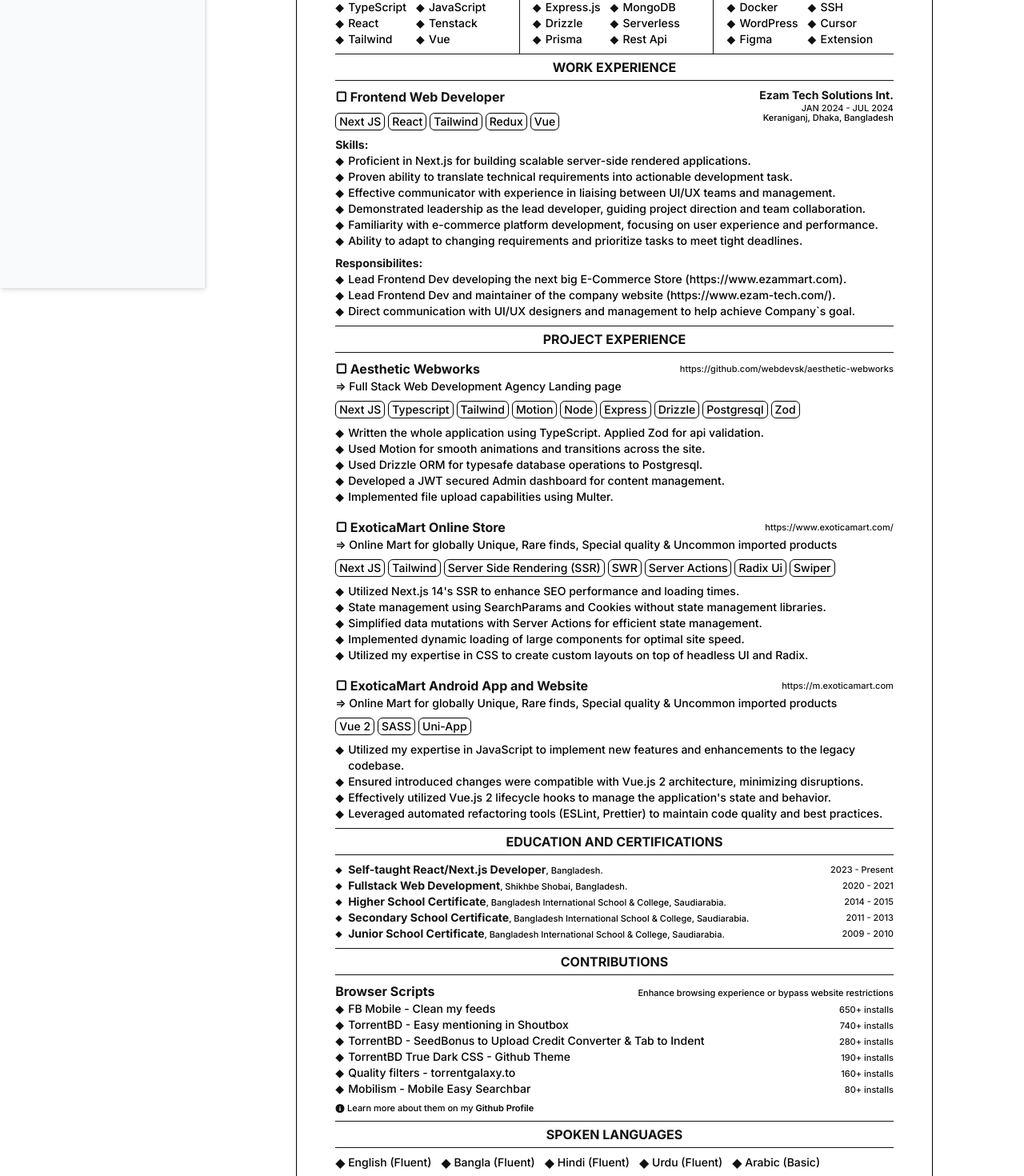
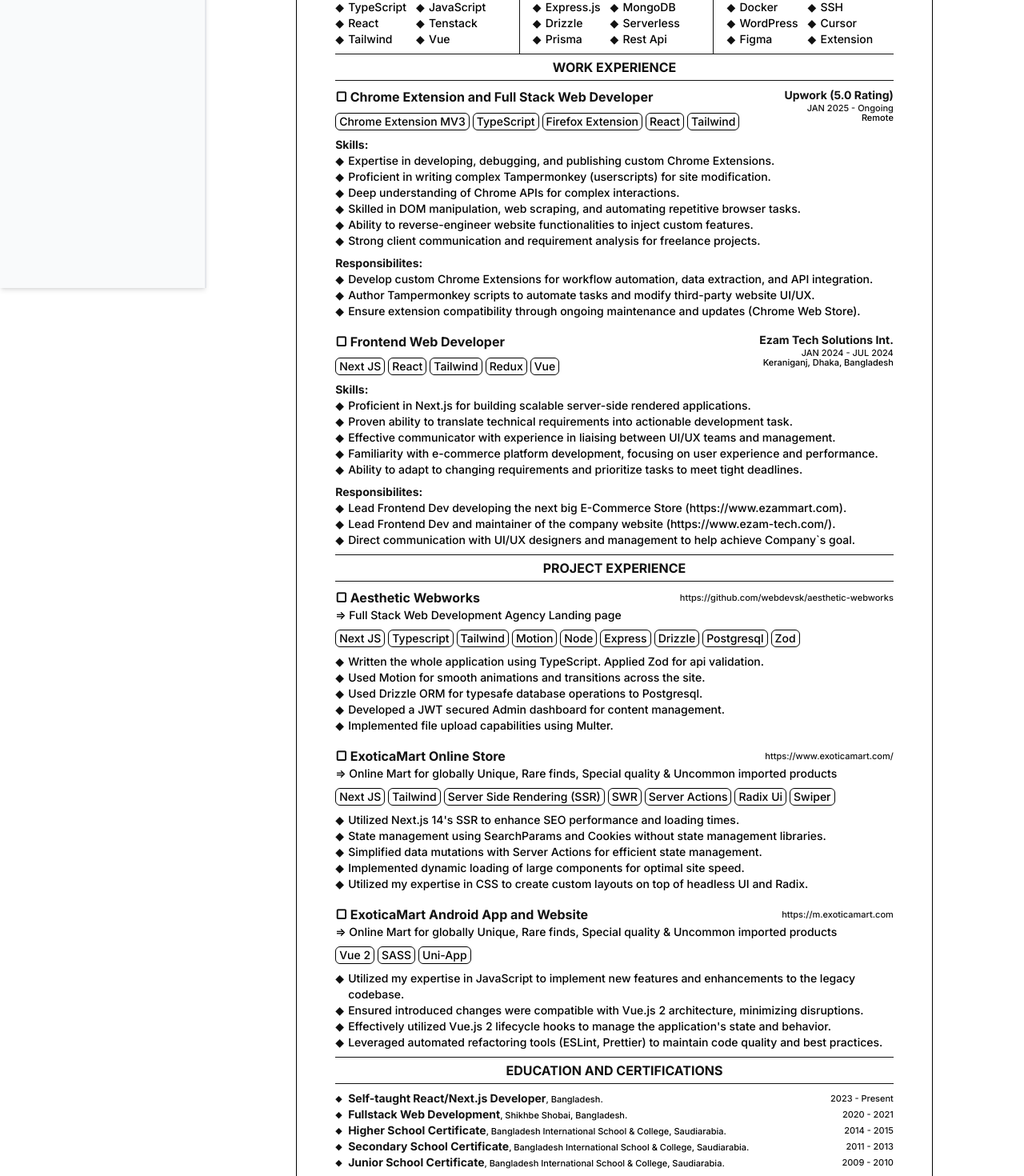
Before and after one commit to webdevsk/next-resume, a Next.js app: page /template1 in a window 1280 px wide. Shown: the part 440-1910 px from the top of the page at 80% size. Built offline with nearby package versions, Linux system fonts and the light colour scheme.

Commit message:
Experience updated

```diff
--- a/src/app/(viewer-side)/template1/page.css
+++ b/src/app/(viewer-side)/template1/page.css
@@ -82,7 +82,7 @@
 
   /* Avoid breaking into two pages */
   #experiences {
-    @apply break-inside-avoid;
+    /* @apply break-inside-avoid; */
   }
 
   #heading {
--- a/src/data/resume.js
+++ b/src/data/resume.js
@@ -257,6 +257,30 @@ const resume = {
     experiences: [
       {
         enabled: true,
+        position: "Chrome Extension and Full Stack Web Developer",
+        company: "Upwork (5.0 Rating)",
+        location: "Remote",
+        dateFrom: "JAN 2025",
+        dateTo: "Ongoing",
+        techStack: [
+          "Chrome Extension MV3", "TypeScript", "Firefox Extension", "React", "Tailwind"
+        ],
+        skills: [
+          "Expertise in developing, debugging, and publishing custom Chrome Extensions.",
+          "Proficient in writing complex Tampermonkey (userscripts) for site modification.",
+          "Deep understanding of Chrome APIs for complex interactions.",
+          "Skilled in DOM manipulation, web scraping, and automating repetitive browser tasks.",
+          "Ability to reverse-engineer website functionalities to inject custom features.",
+          "Strong client communication and requirement analysis for freelance projects."
+        ],
+        responsibilities: [
+          "Develop custom Chrome Extensions for workflow automation, data extraction, and API integration.",
+          "Author Tampermonkey scripts to automate tasks and modify third-party website UI/UX.",
+          "Ensure extension compatibility through ongoing maintenance and updates (Chrome Web Store).",
+        ]
+      },
+      {
+        enabled: true,
         position: "Frontend Web Developer",
         company: "Ezam Tech Solutions Int.",
         location: "Keraniganj, Dhaka, Bangladesh",
@@ -269,7 +293,7 @@ const resume = {
           "Proficient in Next.js for building scalable server-side rendered applications.",
           "Proven ability to translate technical requirements into actionable development task.",
           "Effective communicator with experience in liaising between UI/UX teams and management.",
-          "Demonstrated leadership as the lead developer, guiding project direction and team collaboration.",
+          // "Demonstrated leadership as the lead developer, guiding project direction and team collaboration.",
           "Familiarity with e-commerce platform development, focusing on user experience and performance.",
           "Ability to adapt to changing requirements and prioritize tasks to meet tight deadlines.",
         ],
@@ -398,10 +422,9 @@ const resume = {
       },
     ],
     spokenLanguages: [
-      "English (Fluent)",
-      "Bangla (Fluent)",
+      "English (Fluent/CEFR C1/IELTS 8.0)",
+      "Bangla (Native)",
       "Hindi (Fluent)",
-      "Urdu (Fluent)",
       "Arabic (Basic)",
     ],
     contributions: [
@@ -423,35 +446,35 @@ const resume = {
             url: "https://greasyfork.org/en/scripts/454697-torrentbd-easy-mentioning-in-shoutbox",
             installs: "740+",
           },
-          {
-            title:
-              "TorrentBD - SeedBonus to Upload Credit Converter & Tab to Indent",
-            description:
-              "Take a quick look at how much Upload Credit you would have if converted your SeedBonus amount. Press Tab to indent instead of going to the next input field",
-            url: "https://greasyfork.org/en/scripts/450815-torrentbd-seedbonus-to-upload-credit-converter-tab-to-indent",
-            installs: "280+",
-          },
-          {
-            title: "TorrentBD True Dark CSS - Github Theme",
-            description:
-              "Modifies TorrentBD to use Dark mode inspired by Github.",
-            url: "https://greasyfork.org/en/scripts/430842-torrentbd-true-dark-css-github-theme",
-            installs: "190+",
-          },
-          {
-            title: "Quality filters - torrentgalaxy.to",
-            description:
-              "Removes poor encode/quality rips and highlights best ones",
-            url: "https://greasyfork.org/en/scripts/471752-quality-filters-torrentgalaxy-to",
-            installs: "160+",
-          },
-          {
-            title: "Mobilism - Mobile Easy Searchbar",
-            description:
-              "Adds Search bar directly to the homepage on Mobile view",
-            url: "https://greasyfork.org/en/scripts/462328-mobilism-mobile-easy-searchbar",
-            installs: "80+",
-          },
+          // {
+          //   title:
+          //     "TorrentBD - SeedBonus to Upload Credit Converter & Tab to Indent",
+          //   description:
+          //     "Take a quick look at how much Upload Credit you would have if converted your SeedBonus amount. Press Tab to indent instead of going to the next input field",
+          //   url: "https://greasyfork.org/en/scripts/450815-torrentbd-seedbonus-to-upload-credit-converter-tab-to-indent",
+          //   installs: "280+",
+          // },
+          // {
+          //   title: "TorrentBD True Dark CSS - Github Theme",
+          //   description:
+          //     "Modifies TorrentBD to use Dark mode inspired by Github.",
+          //   url: "https://greasyfork.org/en/scripts/430842-torrentbd-true-dark-css-github-theme",
+          //   installs: "190+",
+          // },
+          // {
+          //   title: "Quality filters - torrentgalaxy.to",
+          //   description:
+          //     "Removes poor encode/quality rips and highlights best ones",
+          //   url: "https://greasyfork.org/en/scripts/471752-quality-filters-torrentgalaxy-to",
+          //   installs: "160+",
+          // },
+          // {
+          //   title: "Mobilism - Mobile Easy Searchbar",
+          //   description:
+          //     "Adds Search bar directly to the homepage on Mobile view",
+          //   url: "https://greasyfork.org/en/scripts/462328-mobilism-mobile-easy-searchbar",
+          //   installs: "80+",
+          // },
         ],
       },
     ],
```
